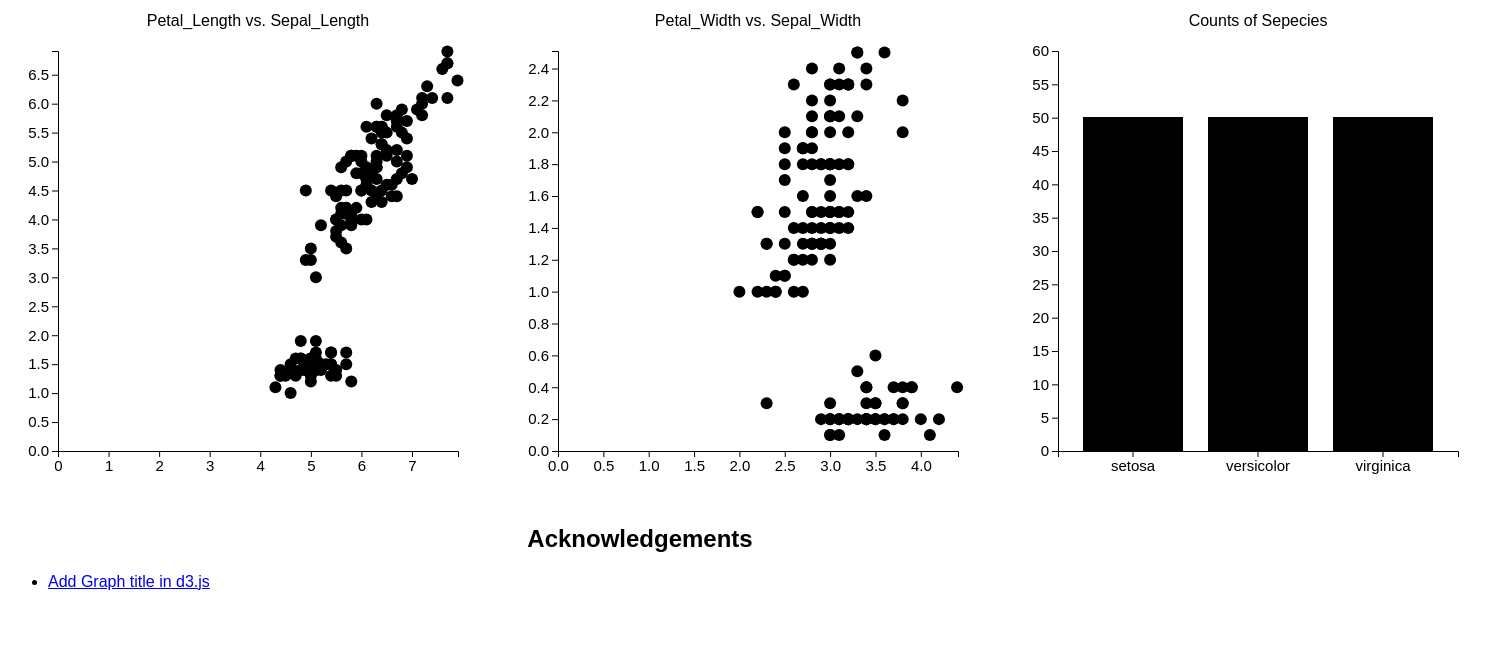
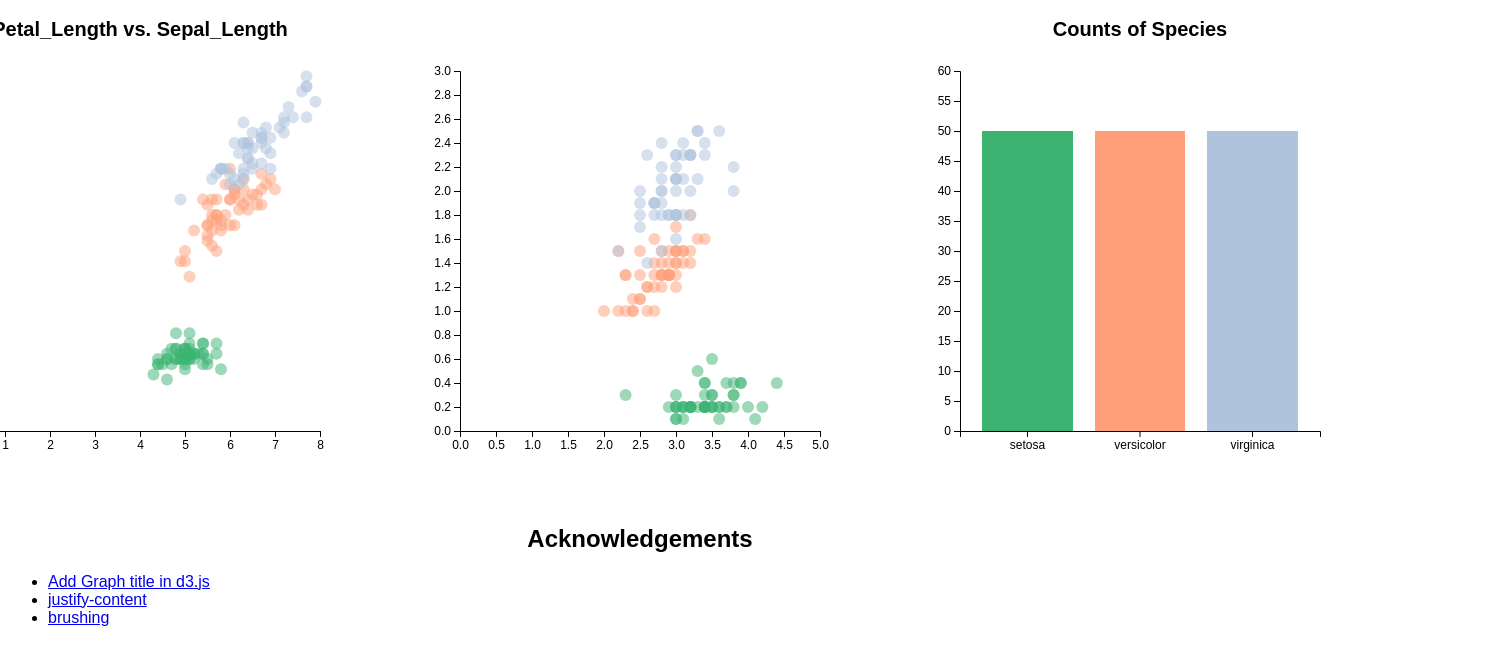
Before and after one commit to DS4200-S23-Class/hw-06-rj-6, a plain HTML site: page index.html in a window 1280 px wide. Shown: the part 79-744 px from the top of the page, 1508 px wide, since content can reach past the window. Drawn offline with Linux system fonts and the light colour scheme.

Commit message:
not working stuff

```diff
--- a/index.html
+++ b/index.html
@@ -45,6 +45,9 @@
     <!-- urls as hyperlinks -->
       <ul>
           <li><a href="https://www.tomordonez.com/d3-bar-chart-title-and-labels/#:~:text=Use%20append(%22text%22),%22%2C%20w%2F2)%20.">Add Graph title in d3.js</a></li>
+          <li><a href="https://stackoverflow.com/questions/24197007/how-can-i-show-three-columns-per-row">justify-content</a></li>
+          <li><a href="https://d3-graph-gallery.com/graph/interactivity_brush.html">brushing</a></li>
+
 
       </ul>
   </div>
--- a/js/main.js
+++ b/js/main.js
@@ -1,7 +1,12 @@
+// Question for TA:
+// opacity bar chart
+// brush title error
+
+
 // Declare constants
 const FRAME_HEIGHT = 500;
 const FRAME_WIDTH = 500;
-const MARGINS = {left: 50, right: 50, top: 50, bottom: 50};
+const MARGINS = {left: 70, right: 70, top: 70, bottom: 70};
 
 const VIS_HEIGHT = FRAME_HEIGHT - MARGINS.top - MARGINS.bottom;
 const VIS_WIDTH = FRAME_WIDTH - MARGINS.left - MARGINS.right;
@@ -13,16 +18,19 @@ const FRAME1 = d3.select("#length")
 						.attr("width", FRAME_WIDTH)
 						.attr("class", "scattor-length");
 
-function scattor_length_plot(){
+function build_plot(){
 	d3.csv("data/iris.csv").then((data) => {
+		MAX_X = d3.max(data, (d) => {return parseInt(d.Sepal_Length)});
+		MAX_Y = d3.max(data, (d) => {return parseInt(d.Petal_Length)});
+
 		// scale functions
 		const X_SCALE = d3.scaleLinear()
-							.domain([0, (d3.max(data, (d) => {return d.Sepal_Length})) + 1])
+							.domain([0, MAX_X + 1])
 							.range([0, VIS_WIDTH]);
 
 		const Y_SCALE = d3.scaleLinear()
-							.domain([0, (d3.max(data, (d) => {return d.Petal_Length})) + 1])
-							.range([VIS_WIDTH, 0]);
+							.domain([0, MAX_Y + 1])
+							.range([VIS_HEIGHT, 0]);
 
 		// create data points
 		FRAME1.selectAll("points")
@@ -43,22 +51,22 @@ function scattor_length_plot(){
 				.attr('transform', 'translate(' + MARGINS.left + "," +
 					(VIS_HEIGHT + MARGINS.top) + ')')
 				.call(d3.axisBottom(X_SCALE).ticks(10))
-					.attr('font-size', "15px");
+					.attr('font-size', "12px");
 
 		FRAME1.append("g")
 				.attr('transform', 'translate(' + MARGINS.top + "," +
 					  MARGINS.left + ')')
 				.call(d3.axisLeft(Y_SCALE).ticks(10))
-					.attr('font-size', "15px");
+					.attr('font-size', "12px");
 
 		FRAME1.append("text")
 			    .attr("x", FRAME_WIDTH / 2 )
 			    .attr("y", MARGINS.top / 2)
+			    .attr("font-weight", 700)
+			    .attr('font-size', "20px")
 			    .style("text-anchor", "middle")
 			    .text("Petal_Length vs. Sepal_Length");
-
 		});
-};
 
 	// Frame2: scatter plot for width
 	const FRAME2 = d3.select('#width')
@@ -67,20 +75,23 @@ const FRAME2 = d3.select('#width')
 			            		.attr('width', FRAME_WIDTH)
 			            		.attr('class', 'scattor-width');
 
-function scattor_width_plot(){
+
 	d3.csv("data/iris.csv").then((data) => {
+
+		MAX_X2 = d3.max(data, (d) => {return parseInt(d.Sepal_Width)});
+		MAX_Y2 = d3.max(data, (d) => {return parseInt(d.Petal_Width)});
 
 		// scale functions
 		const X_SCALE2 = d3.scaleLinear()
-							.domain([0, (d3.max(data, (d) => {return d.Sepal_Width})) + 1])
+							.domain([0, MAX_X2 + 1])
 							.range([0, VIS_WIDTH]);
 
 		const Y_SCALE2 = d3.scaleLinear()
-							.domain([0, (d3.max(data, (d) => {return d.Petal_Width})) + 1])
-							.range([VIS_WIDTH, 0]);
+							.domain([0, MAX_Y2 + 1])
+							.range([VIS_HEIGHT, 0]);
 
 		// create data points
-		FRAME2.selectAll("points")
+		let myCircle2 = FRAME2.selectAll("points")
 								.data(data)
 								.enter()
 								.append("circle")
@@ -98,22 +109,43 @@ function scattor_width_plot(){
 				.attr('transform', 'translate(' + MARGINS.left + "," +
 					(VIS_HEIGHT + MARGINS.top) + ')')
 				.call(d3.axisBottom(X_SCALE2).ticks(10))
-					.attr('font-size', "15px");
+					.attr('font-size', "12px");
 
 		FRAME2.append("g")
 				.attr('transform', 'translate(' + MARGINS.top + "," +
 					  MARGINS.left + ')')
 				.call(d3.axisLeft(Y_SCALE2).ticks(10))
-					.attr('font-size', "15px");
+					.attr('font-size', "12px");
 
 		FRAME2.append("text")
 			    .attr("x", FRAME_WIDTH / 2 )
 			    .attr("y", MARGINS.top / 2)
+			    .attr("font-weight", 700)
+			    .attr('font-size', "20px")
 			    .style("text-anchor", "middle")
 			    .text("Petal_Width vs. Sepal_Width");
 
+		FRAME2.call(d3.brush()
+			.extent([[MARGINS.left, MARGINS.bottom], [VIS_WIDTH+MARGINS.left, VIS_HEIGHT+MARGINS.top]])
+			.on("start brush", updateChart)
+		);
+
+		function updateChart() {
+	    extent = event.selection;
+	    console.log(extent)
+	    myCircle2.classed("selected", function(d){return isBrushed(extent, X_SCALE2(d.Sepal_Length) +MARGINS.left, Y_SCALE2(d.Petal_Length)+MARGINS.top)})
+		}
+
+		// A function that return TRUE or FALSE according if a dot is in the selection or not
+		function isBrushed(brush_coords, cx, cy) {
+		    let x0 = brush_coords[0][0],
+		    	x1 = brush_coords[1][0],
+		        y0 = brush_coords[0][1],
+		        y1 = brush_coords[1][1];
+		    return x0 <= cx && cx <= x1 && y0 <= cy && cy <= y1;    // This return TRUE or FALSE depending on if the points is in the selected area
+		};
+
 		});
-};
 
 	// Frame3: bar chart for species count
 	const FRAME3 = d3.select('#bar')
@@ -122,7 +154,6 @@ const FRAME3 = d3.select('#bar')
 			            		.attr('width', FRAME_WIDTH)
 			            		.attr('class', 'bar-chart');
 
-function bar_plot() {
 	d3.csv('data/iris.csv').then((data) => {
 
 		// scale functions
@@ -147,30 +178,37 @@ function bar_plot() {
 			        .attr('width', X_SCALE3.bandwidth())
 			        .attr('height', (d) => {
 			          return (VIS_HEIGHT - Y_SCALE3(50))})
-			        .attr('class', (d) => {return d.Species});
+			        .attr('class', (d) => {return d.Species})
+			        .attr('opacity', 0.5);
 
 		// create x and y axes
 		FRAME3.append("g")
 				.attr('transform', 'translate(' + MARGINS.left + "," +
 						(VIS_HEIGHT + MARGINS.top) + ')')
 				.call(d3.axisBottom(X_SCALE3).ticks(10))
-						.attr('font-size', "15px");
+						.attr('font-size', "12px");
 
 		FRAME3.append("g")
 				.attr('transform', 'translate(' + MARGINS.top + "," +
 						MARGINS.left + ')')
 				.call(d3.axisLeft(Y_SCALE3).ticks(10))
-						.attr('font-size', "15px");
+						.attr('font-size', "12px");
 
 		FRAME3.append("text")
 			    .attr("x", FRAME_WIDTH / 2 )
 			    .attr("y", MARGINS.top / 2)
+			    .attr("font-weight", 700)
+			    .attr('font-size', "20px")
 			    .style("text-anchor", "middle")
-			    .text("Counts of Sepecies");
+			    .text("Counts of Species")
+
 	});
+
+
 };
 
-// call the functions
-scattor_length_plot();
-scattor_width_plot();
-bar_plot();
+
+
+
+// call function
+build_plot()
--- a/style.css
+++ b/style.css
@@ -10,16 +10,28 @@ body {
 .container {
   display: flex;
   flex-direction: row;
+  justify-content: center;
 }
 
-.left {
-  flex: 33.33%;
+
+.setosa {
+	fill: mediumseagreen;
+	opacity: 50%;
 }
 
-.middle {
-	flex: 33.33%;
+
+.versicolor {
+	fill: lightsalmon;
+	opacity: 50%;
 }
 
-.right {
-	flex: 33.33%;
+.virginica {
+	fill: lightsteelblue;
+	opacity: 50%;
 }
+
+.selected {
+	stroke-width: 4px;
+  stroke: orange;
+  opacity: 1;
+}
```
Lines whose indentation alone changed are shown as unchanged.
